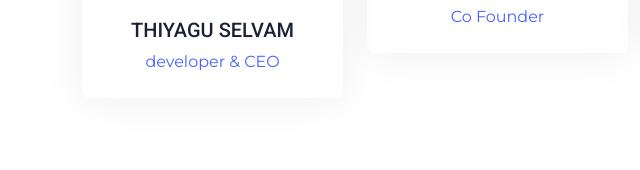
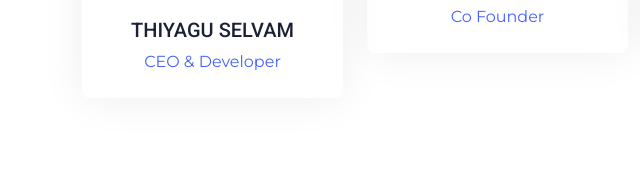
Before and after one commit to thiyagu-sz/FindMyTeam, a plain HTML site: page index.html in a window 1280 px wide. Shown: the part 4950-5120 px from the top of the page, 0-640 px from the left. Drawn offline with nearby package versions, Linux system fonts and the light colour scheme.

Commit message:
name chage

```diff
--- a/index.html
+++ b/index.html
@@ -495,7 +495,7 @@
                     <div class="team-item rounded overflow-hidden pb-4">
                         <img class="img-fluid mb-4" src="img/thiyagu.png" alt="">
                         <h5>THIYAGU SELVAM</h5>
-                        <span class="text-primary">developer & CEO</span>
+                        <span class="text-primary">CEO & Developer</span>
                         <ul class="team-social">
                             <li><a class="btn btn-square" href=""><i class="fab fa-facebook-f"></i></a></li>
                             <li><a class="btn btn-square" href=""><i class="fab fa-twitter"></i></a></li>
```
